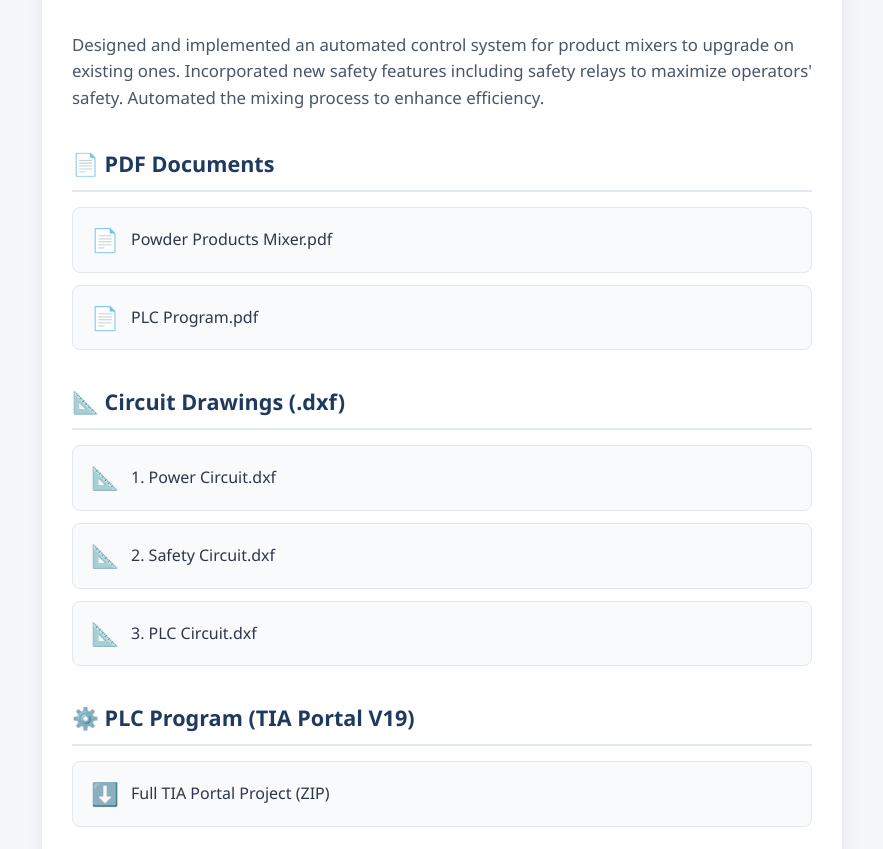
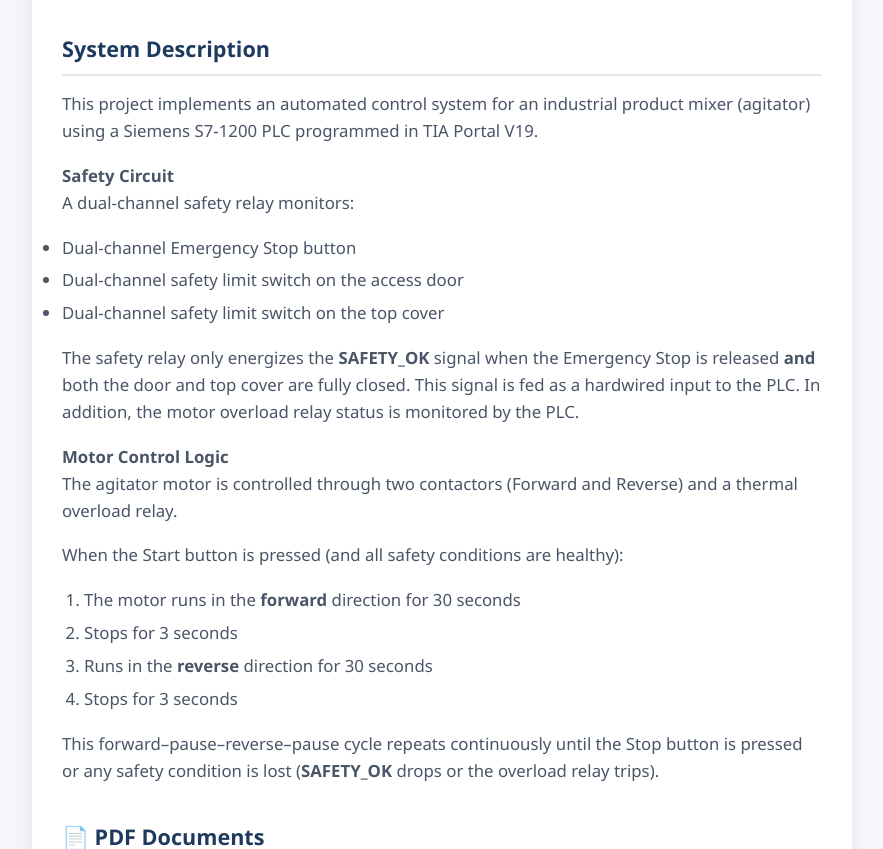
Before and after one commit to JKabui/Automated-Product-Mixers, a plain HTML site: page index.html in a window 1280 px wide. Shown: the part 231-1080 px from the top of the page, without its empty margins (198-1081 px from the left). Drawn offline with Linux system fonts and the light colour scheme.

Commit message:
Revise project description and adjust layout
Updated the description of the automated control system project and modified the layout of the description section.

```diff
--- a/index.html
+++ b/index.html
@@ -14,7 +14,7 @@
       padding: 20px;
     }
     .container {
-      max-width: 800px;
+      max-width: 820px;
       margin: 40px auto;
       background: white;
       border-radius: 12px;
@@ -38,7 +38,12 @@
       padding-bottom: 8px;
       border-bottom: 2px solid #e2e8f0;
     }
-    .description { color: #4a5568; margin-bottom: 25px; font-size: 1.05rem; }
+    .description { color: #4a5568; margin-bottom: 18px; font-size: 1.05rem; }
+    .description ul {
+      margin: 12px 0 12px 22px;
+      color: #4a5568;
+    }
+    .description li { margin-bottom: 6px; }
     .file-list { list-style: none; }
     .file-list li { margin-bottom: 12px; }
     .file-link {
@@ -96,11 +101,41 @@
 
     <div class="content">
       <div class="section">
+        <h2>System Description</h2>
         <p class="description">
-          Designed and implemented an automated control system for product mixers
-          to upgrade on existing ones. Incorporated new safety features including
-          safety relays to maximize operators' safety. Automated the mixing process
-          to enhance efficiency.
+          This project implements an automated control system for an industrial product mixer (agitator)
+          using a Siemens S7-1200 PLC programmed in TIA Portal V19.
+        </p>
+
+        <p class="description"><strong>Safety Circuit</strong><br>
+          A dual-channel safety relay monitors:
+        </p>
+        <ul class="description">
+          <li>Dual-channel Emergency Stop button</li>
+          <li>Dual-channel safety limit switch on the access door</li>
+          <li>Dual-channel safety limit switch on the top cover</li>
+        </ul>
+        <p class="description">
+          The safety relay only energizes the <strong>SAFETY_OK</strong> signal when the Emergency Stop is released
+          <strong>and</strong> both the door and top cover are fully closed. This signal is fed as a hardwired input to the PLC.
+          In addition, the motor overload relay status is monitored by the PLC.
+        </p>
+
+        <p class="description"><strong>Motor Control Logic</strong><br>
+          The agitator motor is controlled through two contactors (Forward and Reverse) and a thermal overload relay.
+        </p>
+        <p class="description">
+          When the Start button is pressed (and all safety conditions are healthy):
+        </p>
+        <ol class="description" style="margin-left: 22px;">
+          <li>The motor runs in the <strong>forward</strong> direction for 30 seconds</li>
+          <li>Stops for 3 seconds</li>
+          <li>Runs in the <strong>reverse</strong> direction for 30 seconds</li>
+          <li>Stops for 3 seconds</li>
+        </ol>
+        <p class="description">
+          This forward–pause–reverse–pause cycle repeats continuously until the Stop button is pressed
+          or any safety condition is lost (<strong>SAFETY_OK</strong> drops or the overload relay trips).
         </p>
       </div>
 
```
